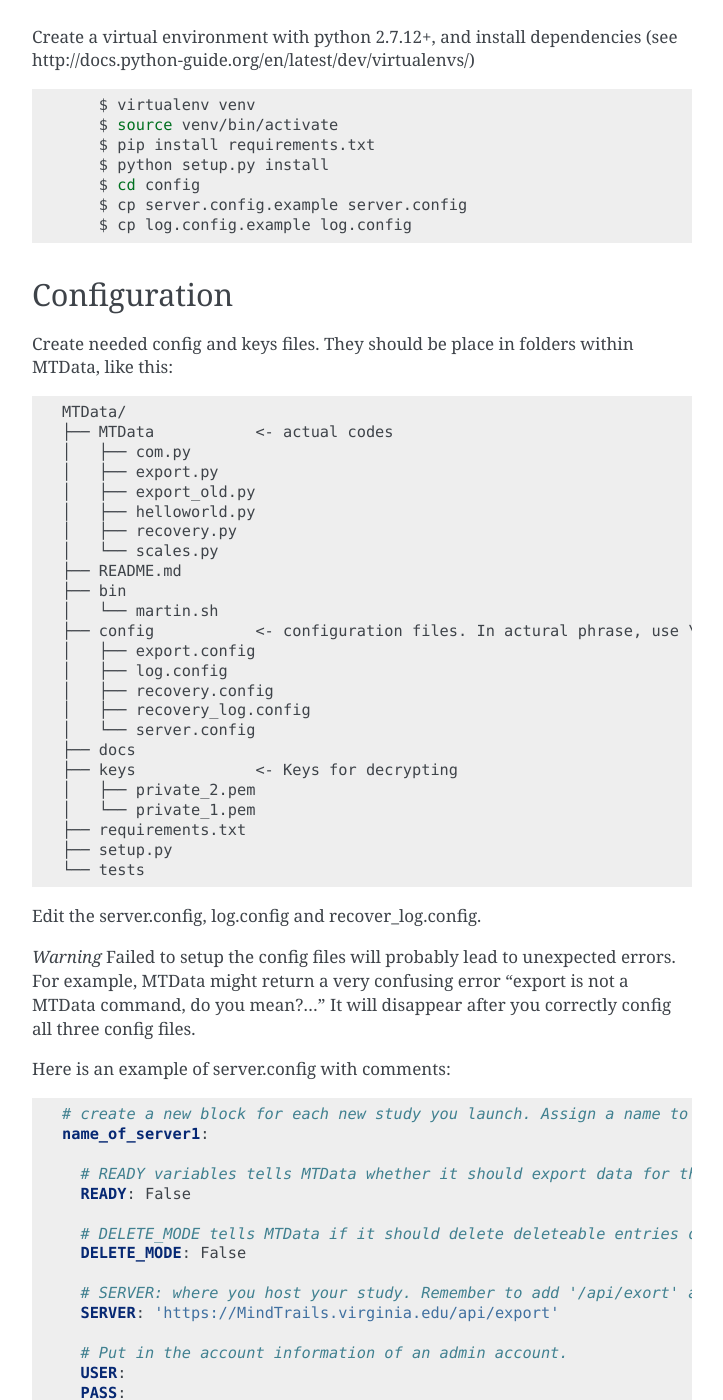
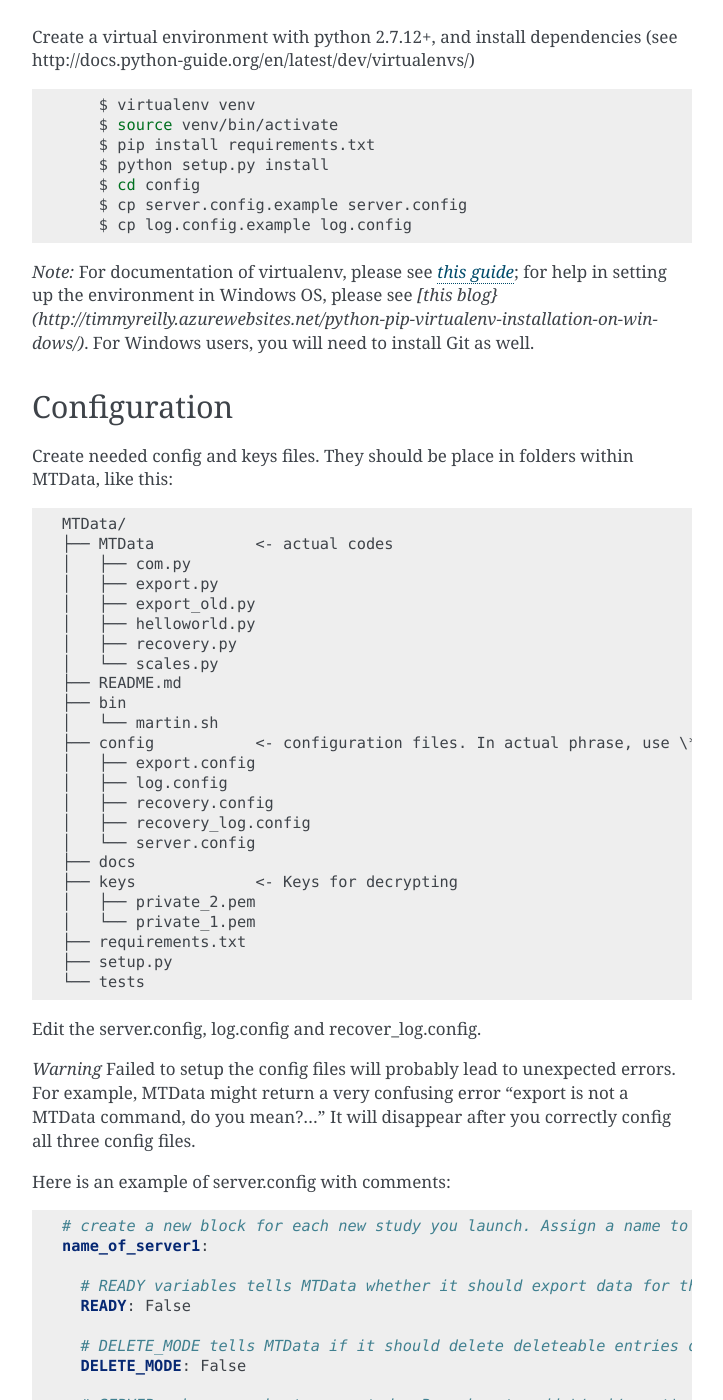
Before and after one commit to TeachmanLab/MTData, a Sphinx documentation site: the page built from docs/source/mtData.md, in a window 1280 px wide and 1400 px high, scrolled down 1402 px. Shown: the whole window, without its empty margins (388-1111 px from the left). Built offline with Sphinx 7.4.7, drawn with Linux system fonts in a browser that asks for light colours.

Commit message:
Update documentation

````diff
--- a/docs/source/mtData.md
+++ b/docs/source/mtData.md
@@ -74,6 +74,11 @@ Create a virtual environment with python 2.7.12+, and install dependencies
     $ cp log.config.example log.config
 ```
 
+*Note:* For documentation of virtualenv, please see *[this guide](http://python-guide-pt-br.readthedocs.io/en/latest/dev/virtualenvs/)*;
+for help in setting up the environment in
+Windows OS, please see *[this blog}(http://timmyreilly.azurewebsites.net/python-pip-virtualenv-installation-on-windows/)*.
+For Windows users, you will need to install Git as well.
+
 Configuration
 ---------
 
@@ -91,7 +96,7 @@ MTData/
 ├── README.md
 ├── bin
 │   └── martin.sh
-├── config           <- configuration files. In actural phrase, use \*.config instead of \*.config.sample
+├── config           <- configuration files. In actual phrase, use \*.config instead of \*.config.sample
 │   ├── export.config
 │   ├── log.config
 │   ├── recovery.config
````
Also changed, not shown: docs/source/index.md (+1 -1 lines), 9 other files.
